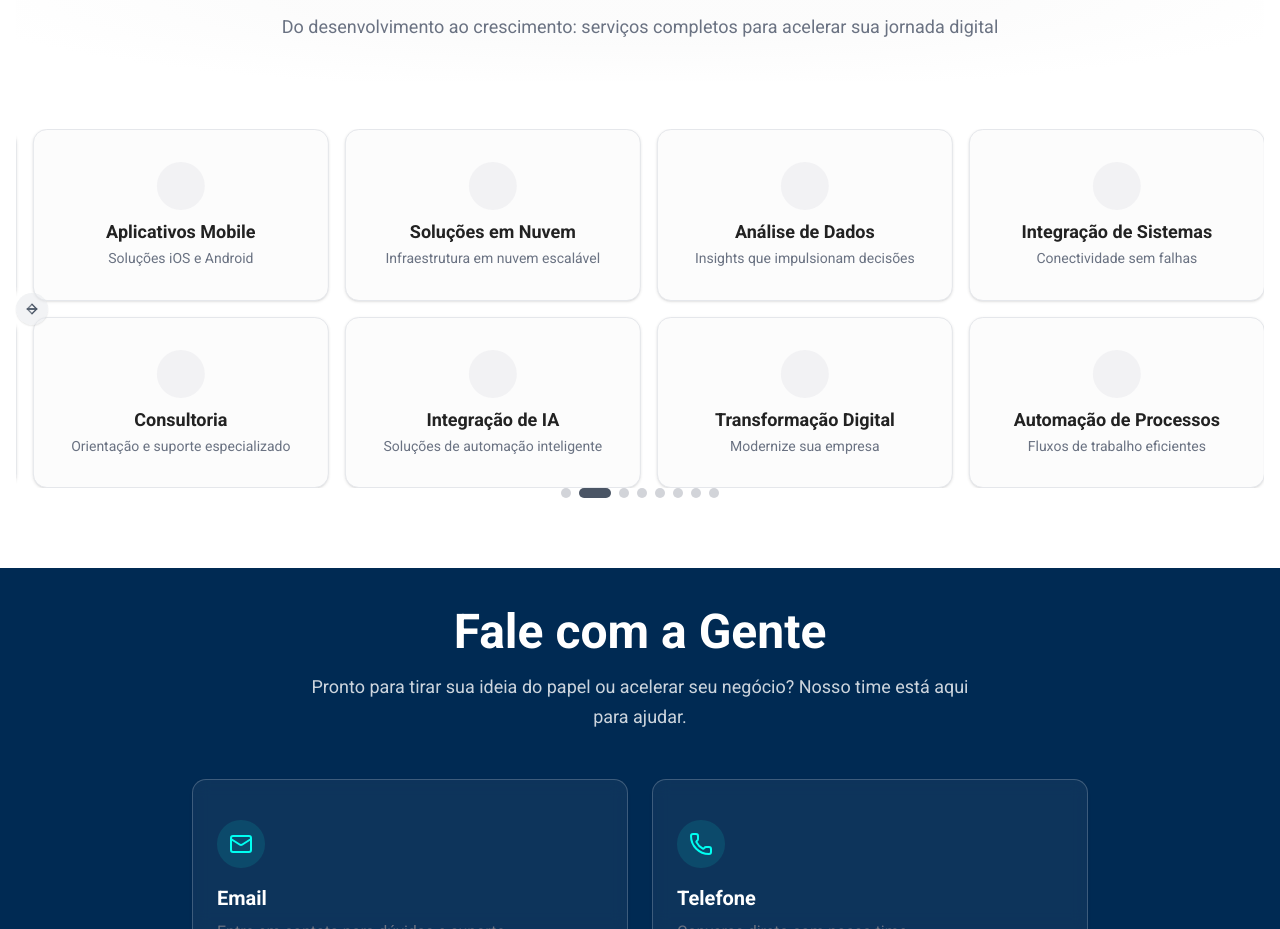
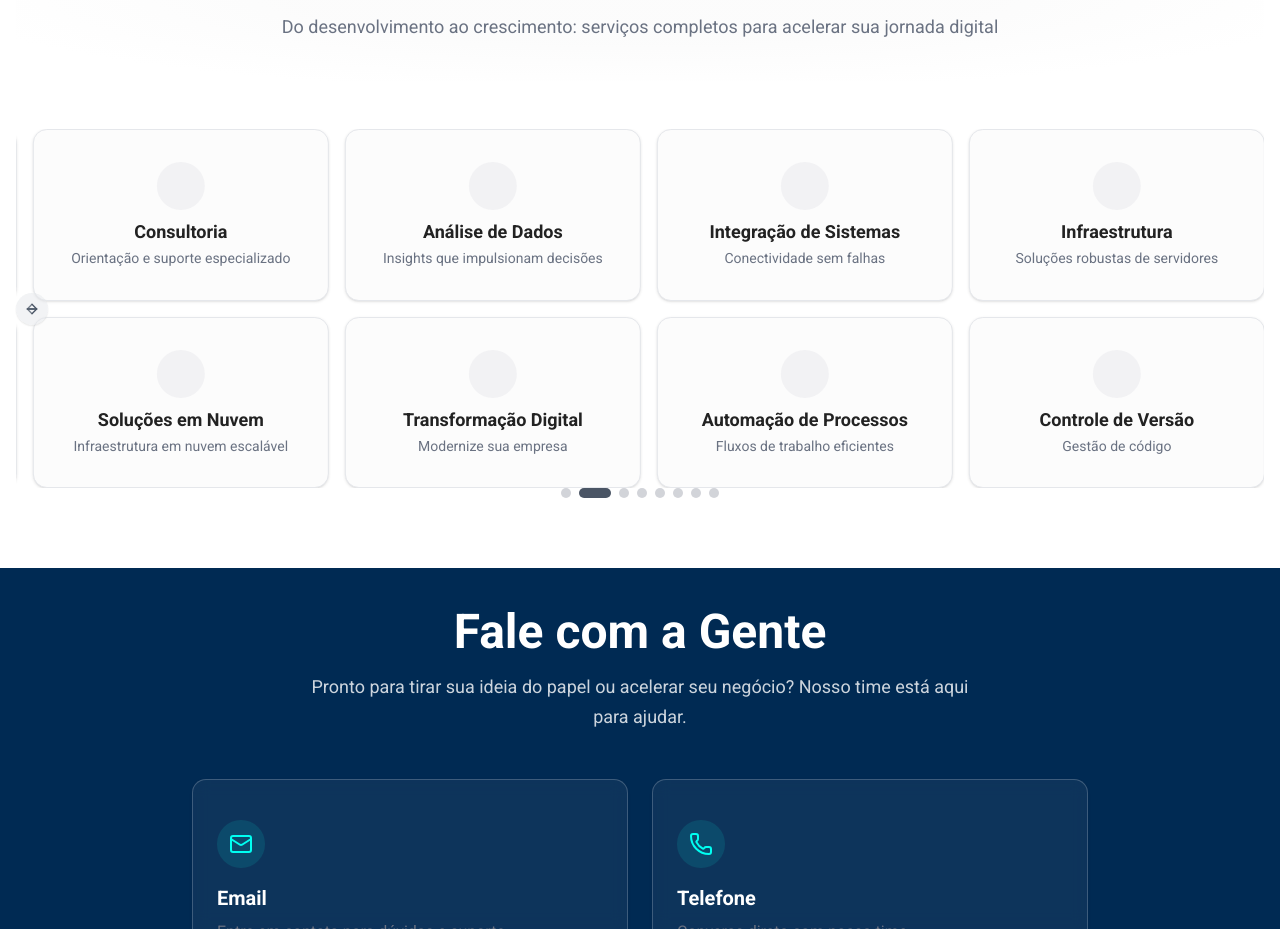
Before and after one commit to Cerasos/cerasos-frontend, a Next.js app: page / in a window 1280 px wide. Shown: the part 908-1837 px from the top of the page. Built offline with nearby package versions, Linux system fonts and the light colour scheme; some icons are missing.

Commit message:
fix: adjust content

```diff
--- a/src/components/service-section/index.tsx
+++ b/src/components/service-section/index.tsx
@@ -28,13 +28,6 @@ import Autoplay from "embla-carousel-autoplay";
 
 const services = [
   {
-    icon: "zap",
-    title: "Integração de IA",
-    description: "Soluções de automação inteligente",
-    details:
-      "Aproveite o poder da inteligência artificial e machine learning para automatizar processos, obter insights e aprimorar a tomada de decisões. De processamento de linguagem natural à visão computacional, integramos IA de forma fluida nos seus fluxos de trabalho.",
-  },
-  {
     icon: "code",
     title: "Desenvolvimento Web",
     description: "Aplicações web modernas",
@@ -63,13 +56,7 @@ const services = [
     details:
       "Construa e implante aplicações escaláveis na AWS, Azure e Google Cloud. Fornecemos serviços de migração, otimização e gerenciamento completos para garantir que sua infraestrutura seja confiável, segura e econômica.",
   },
-  {
-    icon: "zap",
-    title: "Integração de IA",
-    description: "Soluções de automação inteligente",
-    details:
-      "Aproveite o poder da inteligência artificial e machine learning para automatizar processos, obter insights e aprimorar a tomada de decisões. De processamento de linguagem natural à visão computacional, integramos IA de forma fluida nos seus fluxos de trabalho.",
-  },
+
   {
     icon: "database",
     title: "Análise de Dados",
```
